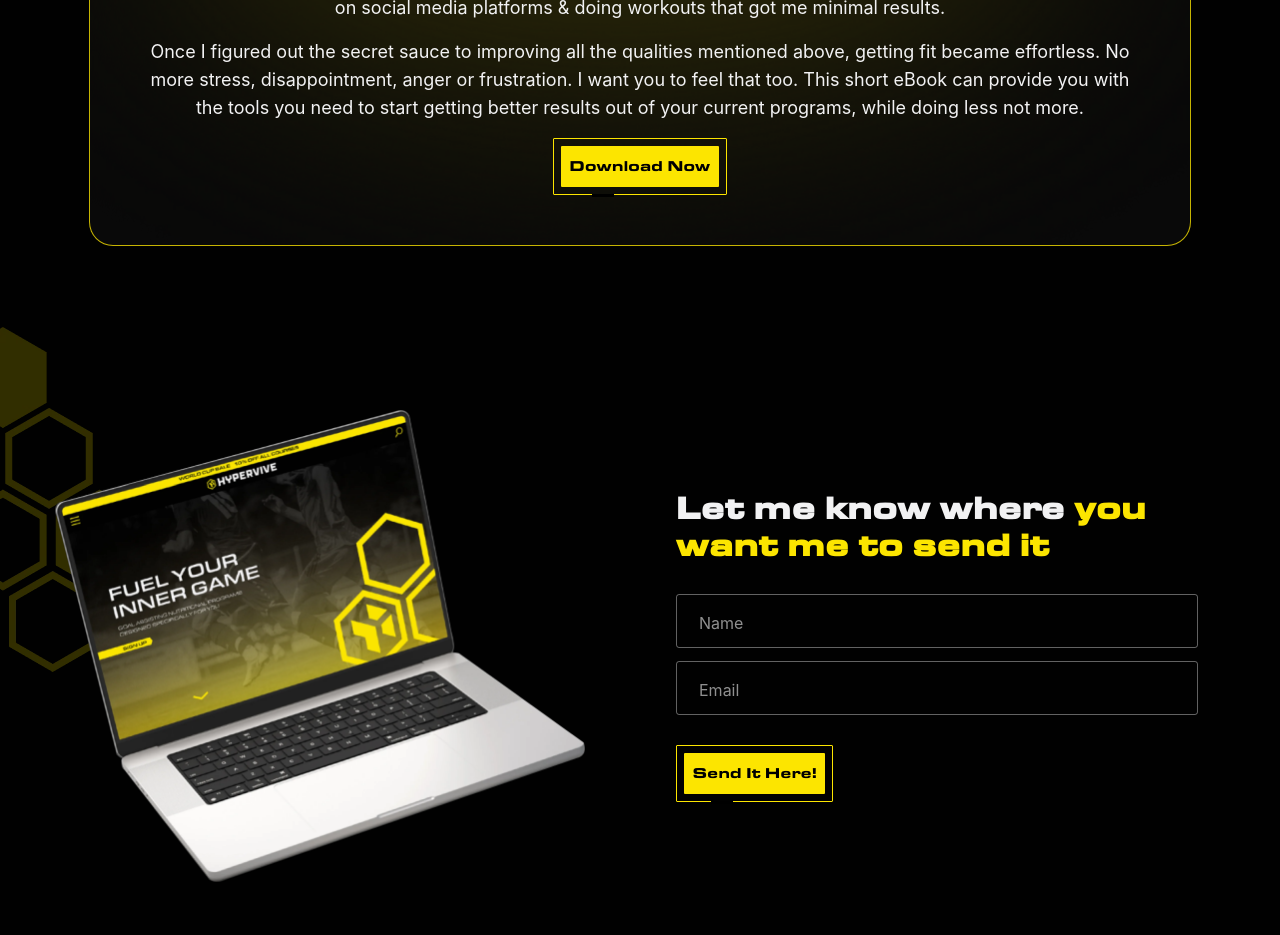
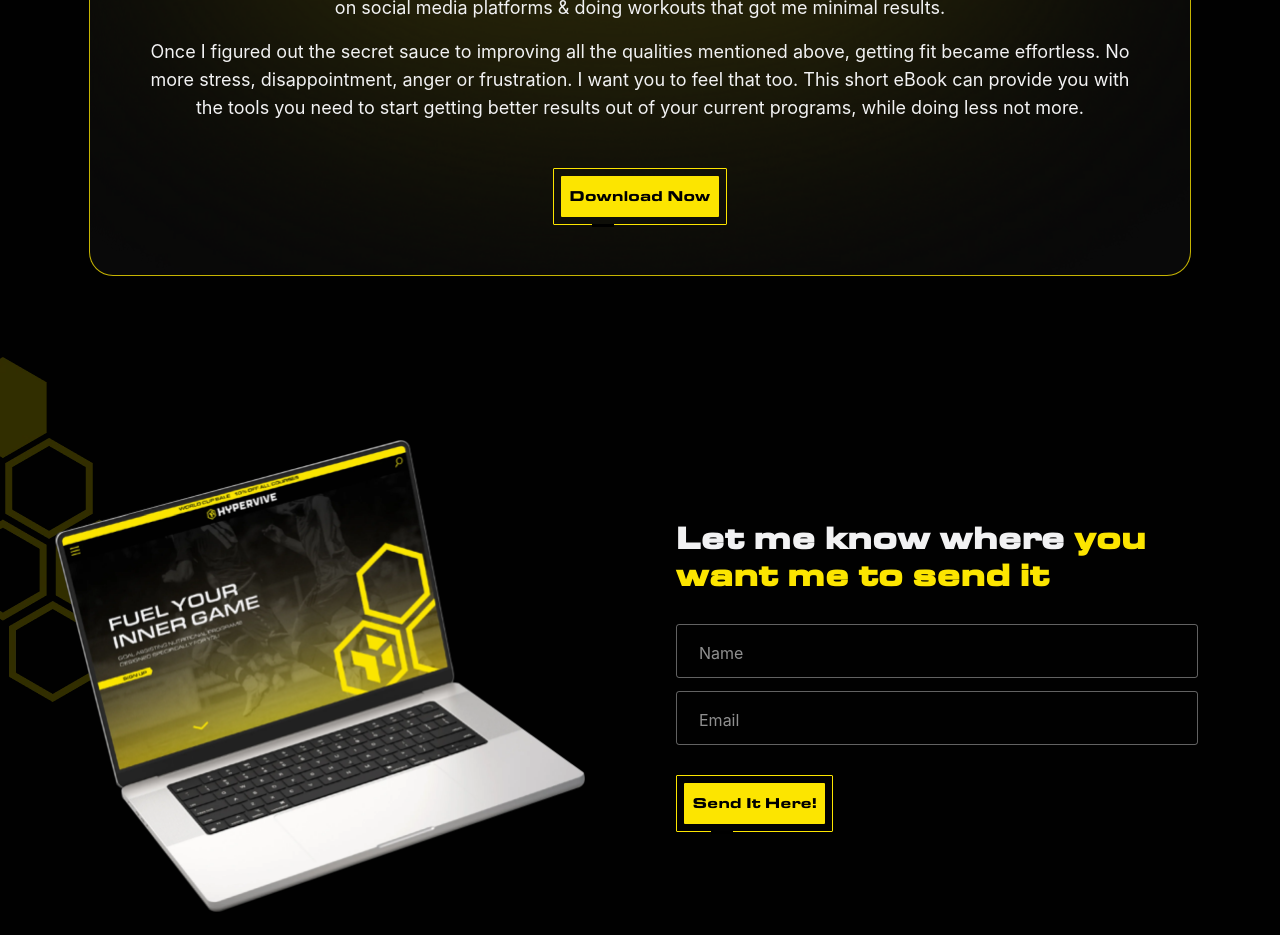
Before and after one commit to Shiv-468/Fitness-myths, a React (Create React App) app: page / in a window 1280 px wide. Shown: the part 1360-2295 px from the top of the page. Built offline with nearby package versions, Linux system fonts and the light colour scheme.

Commit message:
add social links to footer ancor tag

```diff
--- a/src/App.css
+++ b/src/App.css
@@ -171,7 +171,7 @@
 }
 
 .margin_top_30 {
-  margin-top: 30px;
+  margin-top: 30px !important;
 }
 
 .max_width_504 {
--- a/src/components/Footer.jsx
+++ b/src/components/Footer.jsx
@@ -8,10 +8,10 @@ const Footer = () => {
 <h2 className=' mb-0 color_white font_family_Eurostile text-center fw-bold font_size_lg line_height_lg'>Hypervive</h2>
 <p className=' mb-0 text-white font_family_Manrope fw-normal opacity_70 text-center padding_top_19 font_size_xsm line_height_md pb-3'>Connect with us on social media</p>
 <div className=" d-flex align-items-center justify-content-center gap_10 pb-4">
-    <a href='#' className="footer_social_link d-flex align-items-center justify-content-center">
+    <a href='https://open.spotify.com/' target='_blank' className="footer_social_link d-flex align-items-center justify-content-center">
         <img src={MusicLink} alt="music_link" />
     </a>
-    <a href='#' className="footer_social_link d-flex align-items-center justify-content-center">
+    <a href='https://www.instagram.com/' target='_blank' className="footer_social_link d-flex align-items-center justify-content-center">
     <img src={InstaLink} alt="insta_link" />
     </a>
 </div>
--- a/src/components/Section2.jsx
+++ b/src/components/Section2.jsx
@@ -19,7 +19,7 @@ const Section2 = () => {
             <p className='mb-0 color_white text-center font_size_md line_height_xlg z-1'>Early on in my career I realized that in order to get to the next level I needed to get stronger, pack on some lean muscle, improve my endurance, increase my sprint speed & develop robust change of direction qualities.</p>
             <p className='mb-0 color_white text-center font_size_md line_height_xlg z-1'>Problem was... I had no idea how to improve these qualities. I needed help. I spent majority of my time researching on social media platforms & doing workouts that got me minimal results.</p>
             <p className='mb-0 color_white text-center font_size_md line_height_xlg z-1'>Once I figured out the secret sauce to improving all the qualities mentioned above, getting fit became effortless. No more stress, disappointment, anger or frustration. I want you to feel that too. This short eBook can provide you with the tools you need to start getting better results out of your current programs, while doing less not more.</p>
-            <div className="button_border position-relative">
+            <div className="button_border position-relative margin_top_30">
             <div className=" position-absolute black_line"></div>
             <button className='navButton position-relative font_family_Eurostile fw-bo ld font_size_xsm line_height_xsm'>Download Now</button>
             </div>
```
Also changed, not shown: public/logo192.png (deleted), public/logo512.png (deleted).
